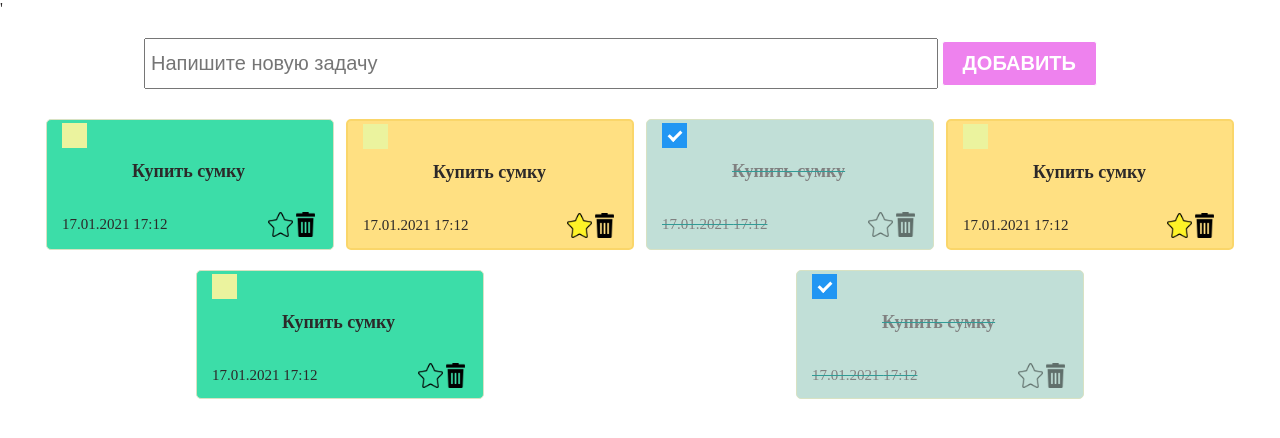
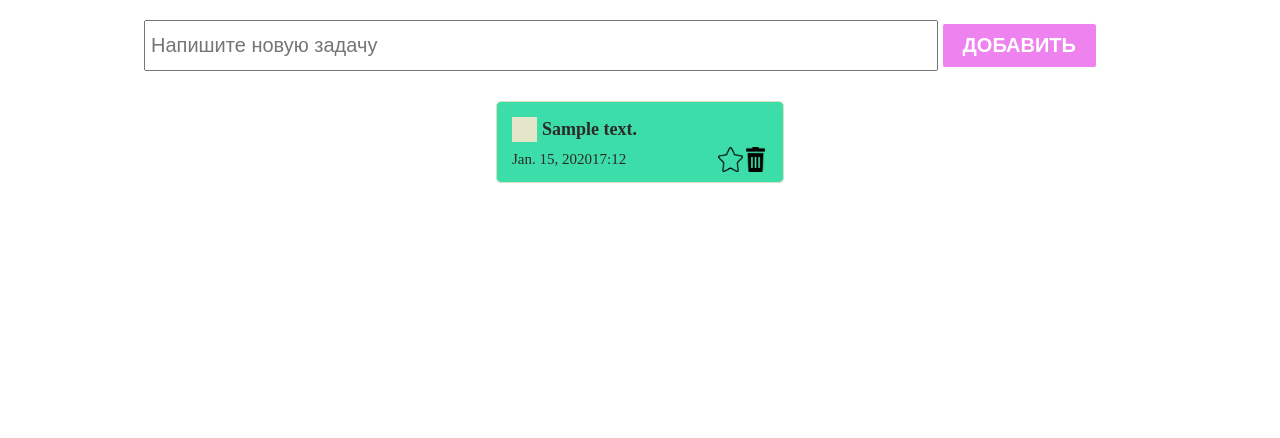
Before and after one commit to Jaka061/to_Do, a Django app: page / in a window 1280 px wide. Shown: the top 438 px of the page. Run offline with Django 3.2, Linux system fonts and the light colour scheme; tables that the repository leaves empty hold one stand-in row (values such as "Sample post").

Commit message:
connected html/scc with todo list

```diff
--- a/main/static/styles/checkbox.css
+++ b/main/static/styles/checkbox.css
@@ -1,13 +1,13 @@
 .checkboxCont{
     display: block;
     position: relative;
-    padding: 35px;
     margin-bottom: 12px;
     cursor: pointer;
     -webkit-user-select: none;
     -moz-user-select: none;
     -ms-user-select: none;
     user-select: none;
+    padding-left: 30px;
 }
 .checkboxCont input{
     position: absolute;
@@ -22,7 +22,7 @@
     left: 0;
     height: 25px;
     width: 25px;
-    background-color: rgb(235, 243, 158);
+    background-color: rgb(227, 230, 201);
 }
 .checkboxCont input:checked ~ .checkmark {
     background-color: #2196F3;
--- a/main/templates/todo.html
+++ b/main/templates/todo.html
@@ -6,9 +6,10 @@
     <meta name="viewport" content="width=device-width, initial-scale=1.0">
     <title>ToDo</title>
     <link rel="stylesheet" href="{% static 'styles/style.css' %}">
-    <link rel="stylesheet" href="{% static 'styles/checkbox.css'%}">'
+    <link rel="stylesheet" href="{% static 'styles/checkbox.css' %}">
 </head>
 <body>
+
     <section>
         <div class="createContainer">
             <input class="createInput" type="text" placeholder="Напишите новую задачу ">
@@ -16,24 +17,26 @@
         </div>
 
     <div class="toDoContainer">
+        {% for todo in todo_list %}
         <div class="toDo item">
             <div class="header1">
                 <label class="checkboxCont">
                     <input type="checkbox">
                     <span class="checkmark"></span>
                 </label>
-                <h4>Купить сумку</h4>
+                <h4>{{todo.text }}</h4>
             </div>
             <div class="footer1">
-                <p>17.01.2021 <span>17:12</span></p>
+                <p>{{todo.created_at }}<span>17:12</span></p>
                 <div class="buttoms">
                     <img src="../static/img/star.icon.png" >
                     <img src="../static/img/64022.png" >
                 </div>
             </div>
         </div>
+        {% endfor %}
 
-        <div class="toDo marked">
+        <!-- <div class="toDo marked">
             <div class="header1">
                 <label class="checkboxCont">
                     <input type="checkbox">
@@ -116,10 +119,10 @@
                     <img src="../static/img/64022.png" >
                 </div>
             </div>
-        </div>
+        </div> -->
     </div>
+
     </section>
-
     <script src="./script.js"></script>
 </body>
 </html>
--- a/main/views.py
+++ b/main/views.py
@@ -2,12 +2,12 @@ from django.shortcuts import render,HttpResponse
 from .models import ToDo
 
 def todo(request):
-    return render(request,"todo.html")
+    todo_list = ToDo.objects.all()
+    return render(request,"todo.html", {"todo_list" : todo_list})
 
 
 def test(request):
-    todo_list = ToDo.objects.all()
-    return render(request,"index.html", {"todo_list" : todo_list})
+    return render(request,"index.html")
 
 def test2(request):
     return render(request,"test2.html")
--- a/todo/urls.py
+++ b/todo/urls.py
@@ -23,7 +23,7 @@ from django.conf.urls.static import static
 urlpatterns = [
     path('admin/', admin.site.urls),
     path('',todo,name="todo"),
-    path('test/',test,name ="test3"),
+    path('test/',test,name ="test"),
     path('test2/',test2),
     path('test3/',test3)
 
```
